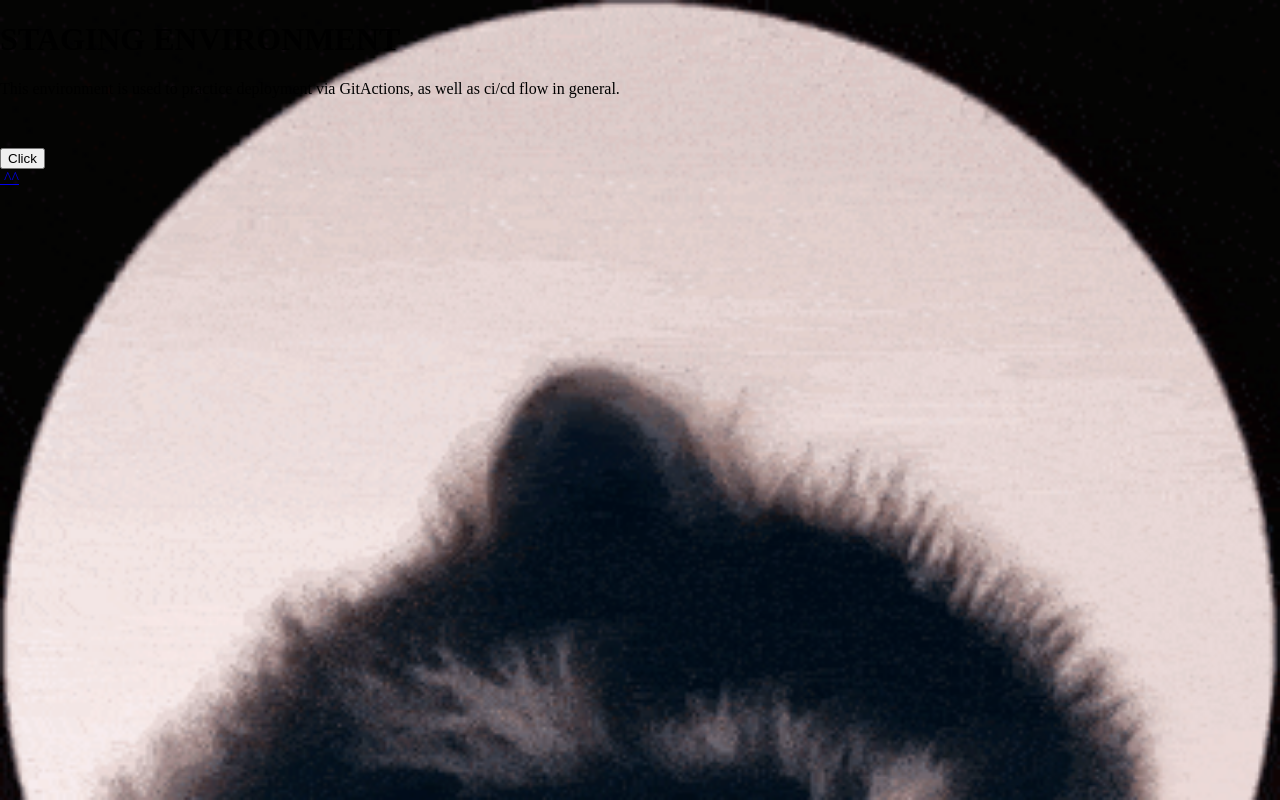
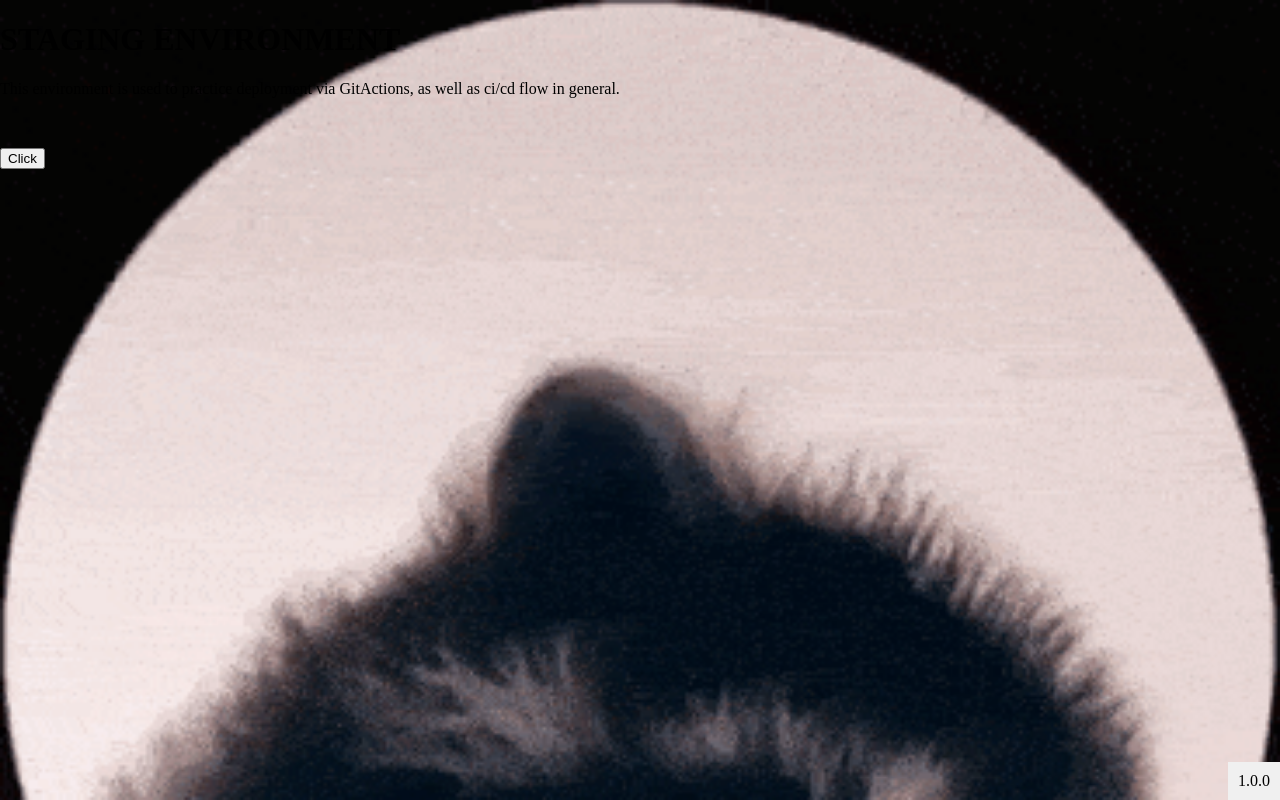
Before and after one commit to nikolajovancevic/automation-practice-repo, a website: page index.html in a window 1280 px wide. Drawn offline with Linux system fonts and the light colour scheme.

Commit message:
version in footer

```diff
--- a/index.html
+++ b/index.html
@@ -5,13 +5,28 @@
       body {
         margin: 0;
         padding: 0;
-        background-image: url('website-content/racoon-pedro.gif');
+        background-image: url("website-content/racoon-pedro.gif");
         background-size: cover;
         background-repeat: repeat;
         background-attachment: fixed;
       }
-        #container {
+      #container {
         margin-top: 50px; /* Example: Adjusting the margin-top to prevent content from being hidden by the background */
+      }
+
+      .footer {
+        position: fixed;
+        bottom: 0;
+        right: 0;
+        background-color: #f0f0f0;
+        padding: 10px;
+        display: flex;
+        flex-direction: column;
+        align-items: flex-end;
+      }
+
+      .version-info {
+        margin-bottom: 5px;
       }
     </style>
   </head>
@@ -37,21 +52,21 @@
         button.style.display = "none";
         text.style.display = "block";
       }
+
+      // Fetch package.json file
+      fetch("package.json")
+        .then((response) => response.json())
+        .then((data) => {
+          // Extract version from package.json
+          const version = data.version;
+          // Update the HTML element with the version
+          document.getElementById("version").textContent = version;
+        })
+        .catch((error) => console.error("Error fetching package.json:", error));
     </script>
 
-    <footer class="footer">
-      <div class="links"></div>
-      <a
-        class="btn--remix"
-        target="_top"
-        href="https://www.youtube.com/watch?v=ZdY27ocD3XM"
-      >
-        <img
-          src=""
-          alt=""
-        />
-        ^^
-      </a>
+    <footer id="footer" class="footer">
+      <span id="version"></span>
     </footer>
   </body>
 </html>
```
